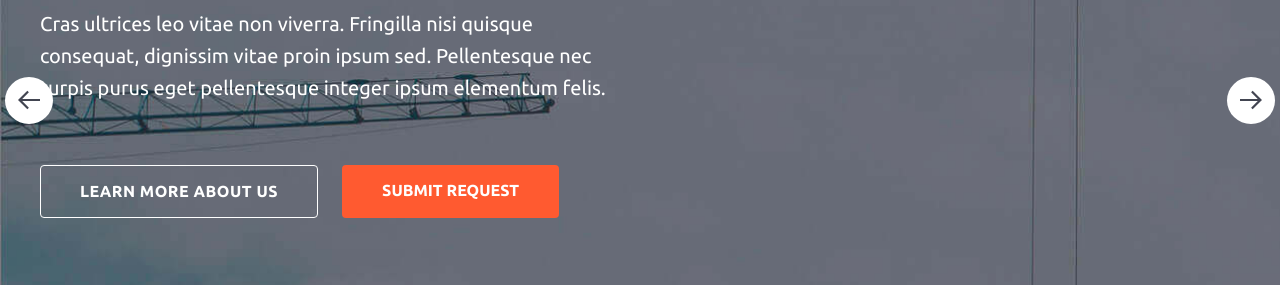
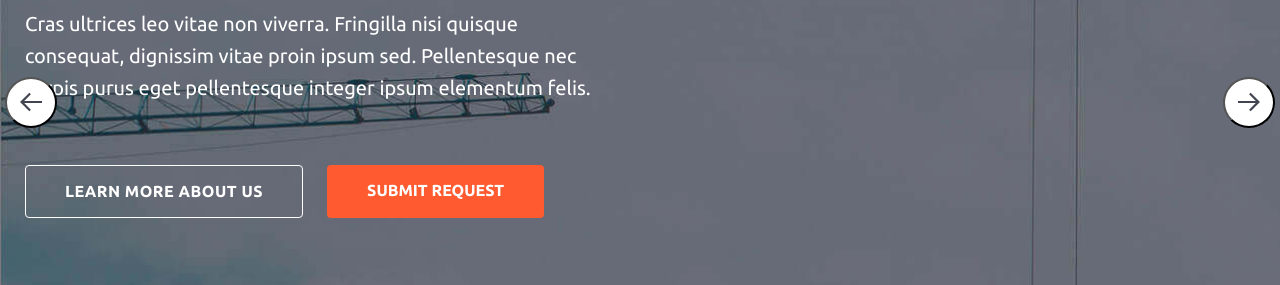
Before and after one commit to fralamp/Createx, a website built with Parcel: page src/index.html in a window 1280 px wide. Shown: the part 515-800 px from the top of the page. Built offline with nearby package versions, Linux system fonts and the light colour scheme; files whose address does not match are found by name.

Commit message:
Update index.html

```diff
--- a/src/index.html
+++ b/src/index.html
@@ -7,7 +7,8 @@
   <link rel="preconnect" href="https://fonts.googleapis.com">
   <link rel="preconnect" href="https://fonts.gstatic.com" crossorigin="">
   <link href="https://fonts.googleapis.com/css2?family=Lato:wght@700;900&amp;family=Ubuntu:wght@400;700&amp;display=swap" rel="stylesheet">
-  <link rel="stylesheet" href="./css/sass/main.scss">
+<!--   <link rel="stylesheet" href="./css/sass/main.scss"> -->
+  <link rel="stylesheet" href="css/style.css">
   <title>CREATEX CONSTRUCTION</title>
 </head>
 <body>
```
